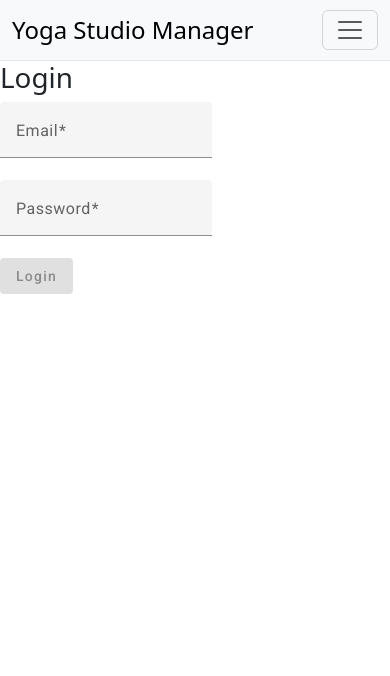
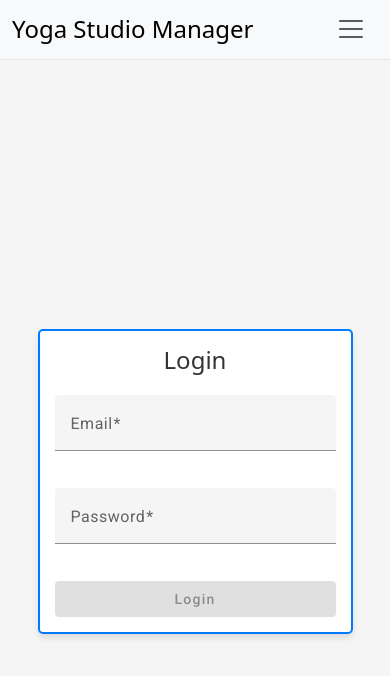
Before and after one commit to Roisin-M/OSDFinalProj_AngularApp, an Angular app: page /login in a window 390 px wide. Shown: the top 676 px of the page. Built offline with nearby package versions, Linux system fonts and the light colour scheme.

Commit message:
styling and responsiveness

```diff
--- a/angular.json
+++ b/angular.json
@@ -31,7 +31,9 @@
               "src/styles.css",
               "node_modules/bootstrap/dist/css/bootstrap.min.css"
             ],
-            "scripts": []
+            "scripts": [
+              "node_modules/bootstrap/dist/js/bootstrap.bundle.min.js"
+            ]
           },
           "configurations": {
             "production": {
--- a/package.json
+++ b/package.json
@@ -20,6 +20,7 @@
     "@angular/platform-browser": "^18.2.0",
     "@angular/platform-browser-dynamic": "^18.2.0",
     "@angular/router": "^18.2.0",
+    "@popperjs/core": "^2.11.8",
     "@types/bootstrap": "^5.2.10",
     "bootstrap": "^5.3.3",
     "rxjs": "~7.8.0",
--- a/src/app/app.component.css
+++ b/src/app/app.component.css
@@ -23,3 +23,9 @@
     font-size: 24px;
     margin-bottom: 0;
   }
+
+  /* hamburger icon visible on small screens */
+.navbar-toggler {
+  border: none;
+  outline: none;
+}
--- a/src/app/app.component.ts
+++ b/src/app/app.component.ts
@@ -32,5 +32,6 @@ export class AppComponent {
 
   logout() {
     this.authService.logout();
+    this.authService.openErrorSnackBar('Success: You have been logged out');
   }
 }
--- a/src/app/components/authentication/login/login/login.component.css
+++ b/src/app/components/authentication/login/login/login.component.css
@@ -0,0 +1,58 @@
+.login-container {
+    display: flex;
+    justify-content: center;
+    align-items: center;
+    min-height: 100vh;
+    background-color: #f5f5f5;
+    padding: 20px;
+    box-sizing: border-box;
+  }
+
+  .login-form {
+    background-color: #ffffff;
+    padding: 20px 30px;
+    border: 2px solid #007bff;
+    border-radius: 8px;
+    box-shadow: 0 4px 6px rgba(0, 0, 0, 0.1);
+    width: 100%;
+    max-width: 400px;
+    box-sizing: border-box;
+    text-align: center;
+  }
+
+  .login-title {
+    text-align: center;
+    margin-bottom: 20px;
+    color: #333333;
+    font-size: 24px;
+  }
+
+  /* Make form fields responsive */
+mat-form-field {
+    width: 100%;
+    margin-bottom: 15px;
+  }
+
+  button {
+    width: 100%;
+    font-size: 16px;
+    padding: 10px;
+  }
+
+  /* Responsive styles for mobile devices */
+@media (max-width: 768px) {
+    .login-form {
+      padding: 15px;
+      border-radius: 5px;
+      max-width: 90%;
+    }
+
+    h1 {
+      font-size: 20px;
+      margin-bottom: 15px;
+    }
+
+    button {
+        font-size: 14px;
+    }
+  }
--- a/src/app/components/authentication/login/login/login.component.html
+++ b/src/app/components/authentication/login/login/login.component.html
@@ -1,23 +1,28 @@
-<h1>Login</h1>
+<div class="login-container">
+    <div class="login-form">
+      <h1 class="login-title">Login</h1>
       <form [formGroup]="loginForm" (ngSubmit)="onSubmit()">
         <div>
           <mat-form-field appearance="fill">
             <mat-label>Email</mat-label>
-<input matInput formControlName="email" type="email">
-<mat-error >
-  <span >Email must have &#64; </span>
+            <input matInput formControlName="email" type="email" />
+            <mat-error>
+              <span>Email must have &#64;</span>
             </mat-error>
           </mat-form-field>
         </div>
         <div>
-
           <mat-form-field appearance="fill">
             <mat-label>Password</mat-label>
-<input matInput formControlName="password" type="password">
-<mat-error >
+            <input matInput formControlName="password" type="password" />
+            <mat-error>
               <span>Password must be at least 6 characters long.</span>
             </mat-error>
           </mat-form-field>
         </div>
-<button mat-raised-button  type="submit" [disabled]="loginForm.invalid">Login</button>
+        <button mat-raised-button type="submit" [disabled]="loginForm.invalid">
+          Login
+        </button>
       </form>
+    </div>
+  </div>
--- a/src/app/components/authentication/login/login/login.component.ts
+++ b/src/app/components/authentication/login/login/login.component.ts
@@ -53,7 +53,7 @@ export class LoginComponent {
     subscribe({
       next: response  =>
        {
-      console.log('user is logged in'),
+      this.authService.openErrorSnackBar('success: You have logged in'),
       this.router.navigateByUrl(this.returnUrl);
        },
        error: (err : Error) =>{
--- a/src/app/components/home/home/home.component.css
+++ b/src/app/components/home/home/home.component.css
@@ -0,0 +1,31 @@
+
+.home-container {
+    position: relative;
+    width: 100%;
+    height: 91vh; /* Full viewport height */
+    background-image: url('../../../../assets/yogaHome.jpg');
+    background-size: cover;
+    background-position: center;
+    background-repeat: no-repeat;
+  }
+
+  /* overlay for transparency */
+  .overlay {
+    position: absolute;
+    top: 0;
+    left: 0;
+    width: 100%;
+    height: 100%;
+    background-color: rgba(0, 0, 0, 0.5); /* Black overlay with 50% opacity */
+    display: flex;
+    justify-content: center;
+    align-items: center;
+  }
+
+  .title {
+    color: white;
+    font-size: 3rem;
+    font-weight: bold;
+    text-align: center;
+    font-family: 'Arial', sans-serif;
+  }
--- a/src/app/components/home/home/home.component.html
+++ b/src/app/components/home/home/home.component.html
@@ -1 +1,5 @@
-<p>home works!</p>
+<div class="home-container">
+  <div class="overlay">
+    <h1 class="title">Yoga Studio Management</h1>
+  </div>
+</div>
```
Also changed, not shown: src/assets/yogaHome.jpg (added), 1 other file (tests, documents, lock files or other folders). Lines whose indentation alone changed are shown as unchanged.
